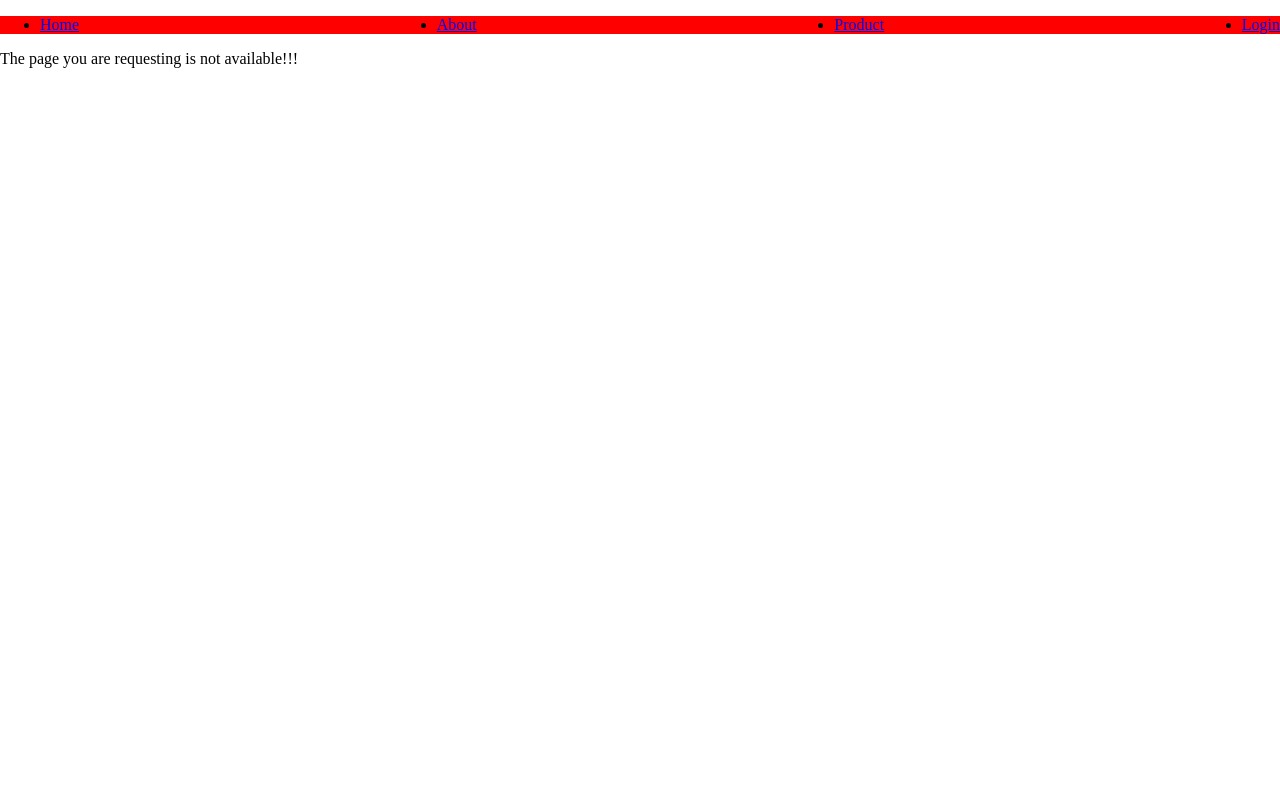
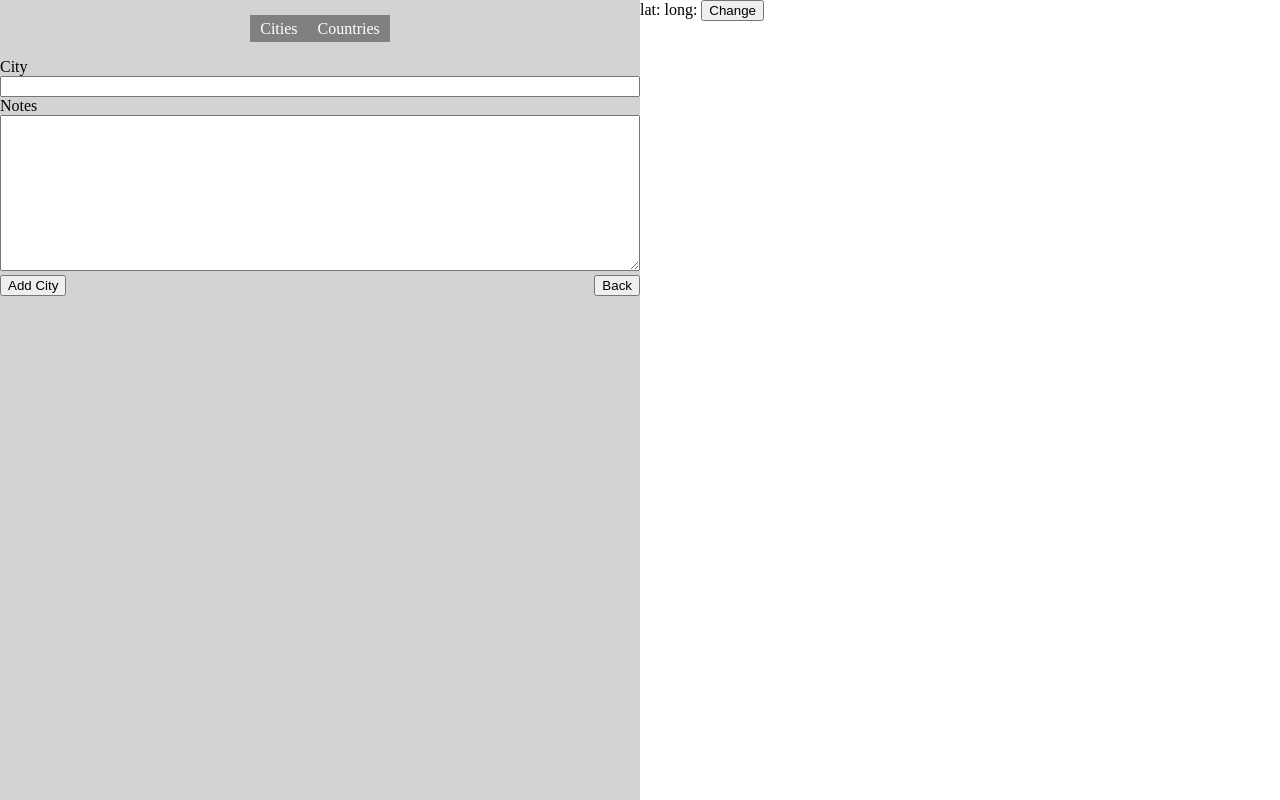
Before and after one commit to Alabi12/travel-app, a React (Vite) app: page /app/addcity in a window 1280 px wide. Built offline with nearby package versions, Linux system fonts and the light colour scheme; data requests are answered from the project's data file.

Commit message:
add useNavigate hook

```diff
--- a/src/App.jsx
+++ b/src/App.jsx
@@ -1,5 +1,5 @@
 
-import { BrowserRouter, Route, Routes } from "react-router-dom";
+import { BrowserRouter, Navigate, Route, Routes } from "react-router-dom";
 import Home from "./pages/Home";
 import About from "./pages/About";
 import Product from "./pages/Product";
@@ -10,6 +10,7 @@ import CitiesList from "./pages/CitiesList";
 import PageNotFound from "./components/PageNotFound";
 import CountryList from "./components/CountryList";
 import CityDetails from "./pages/CityDetails";
+import AddCity from "./pages/AddCity";
 
 function App() {
   const [cities, setCities] = useState([]);
@@ -47,9 +48,10 @@ function App() {
           <Route path='about' element={<About />} />
           <Route path='product' element={<Product />} />
           <Route path='app' element={<AppLayout />}>
-            <Route index element={<CitiesList cities={cities} loading={loading} />} />
+            <Route index element={<Navigate to="cities" replace />} />
             <Route path="cities" element={<CitiesList cities={cities} loading={loading} />} />
             <Route path="cities/:cityId" element={<CityDetails />} />
+            <Route path="addcity" element={<AddCity />} />
             <Route path="countries" element={<CountryList  cities={cities} loading={loading} />}/>
           </Route>
           <Route path='login' element={<Login />} />
--- a/src/components/MapContainer.jsx
+++ b/src/components/MapContainer.jsx
@@ -1,13 +1,16 @@
-import { useSearchParams } from "react-router-dom";
+import { useNavigate, useSearchParams } from "react-router-dom";
 function MapContainer() {
-
+  const navigate = useNavigate();
   const [searchParams, setSearchParams] = useSearchParams();
   const latitude = searchParams.get('lat');
   const longitude = searchParams.get('long');
-  console.log(latitude);
-  console.log(longitude);
+
+
+  function showForm(){
+    navigate('/app/addcity');
+  }
   return (
-    <div>
+    <div onClick={showForm}>
       lat: {latitude}
       long: {longitude}
 
--- /dev/null
+++ b/src/pages/AddCity.jsx
@@ -0,0 +1,34 @@
+import { useNavigate } from 'react-router-dom';
+import styles from './AddCity.module.css';
+function AddCity() {
+    const navigate = useNavigate();
+
+    function onBack(e){
+        e.preventDefault();
+        navigate(-1);
+    }
+  return (
+    <div className={styles.addCityContainer}>
+        <form action="">
+            <div>
+                <label htmlFor="">City</label>
+                <div>
+                    <input type="text" aria-label='input-city'/>
+                </div>
+            </div>
+            <div>
+                <label htmlFor="">Notes</label>
+                <div>
+                    <textarea name="text" cols="30" rows="10"></textarea>
+                </div>
+            </div>
+            <div className={`d-flex ${styles.buttons}`}>
+                <button>Add City</button>
+                <button onClick={onBack}>Back</button>
+            </div>
+        </form>
+    </div>
+  )
+}
+
+export default AddCity
--- /dev/null
+++ b/src/pages/AddCity.module.css
@@ -0,0 +1,14 @@
+.addCityContainer {
+    text-align: left;
+    margin: auto;
+    width: 200;
+}
+
+.buttons {
+    justify-content: space-between;
+}
+
+.addCityContainer input,
+.addCityContainer textarea {
+    width: 100%;
+}
```
